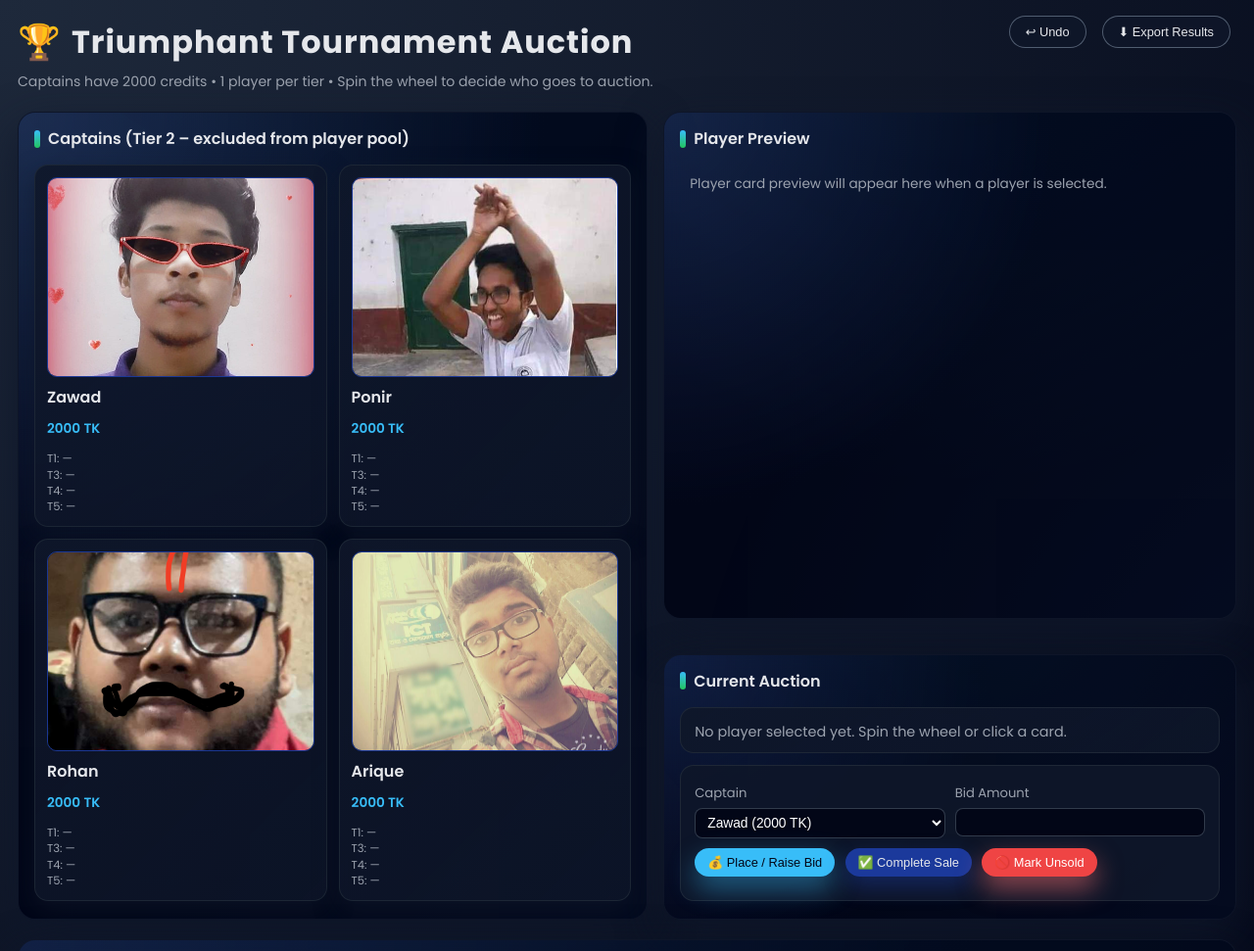
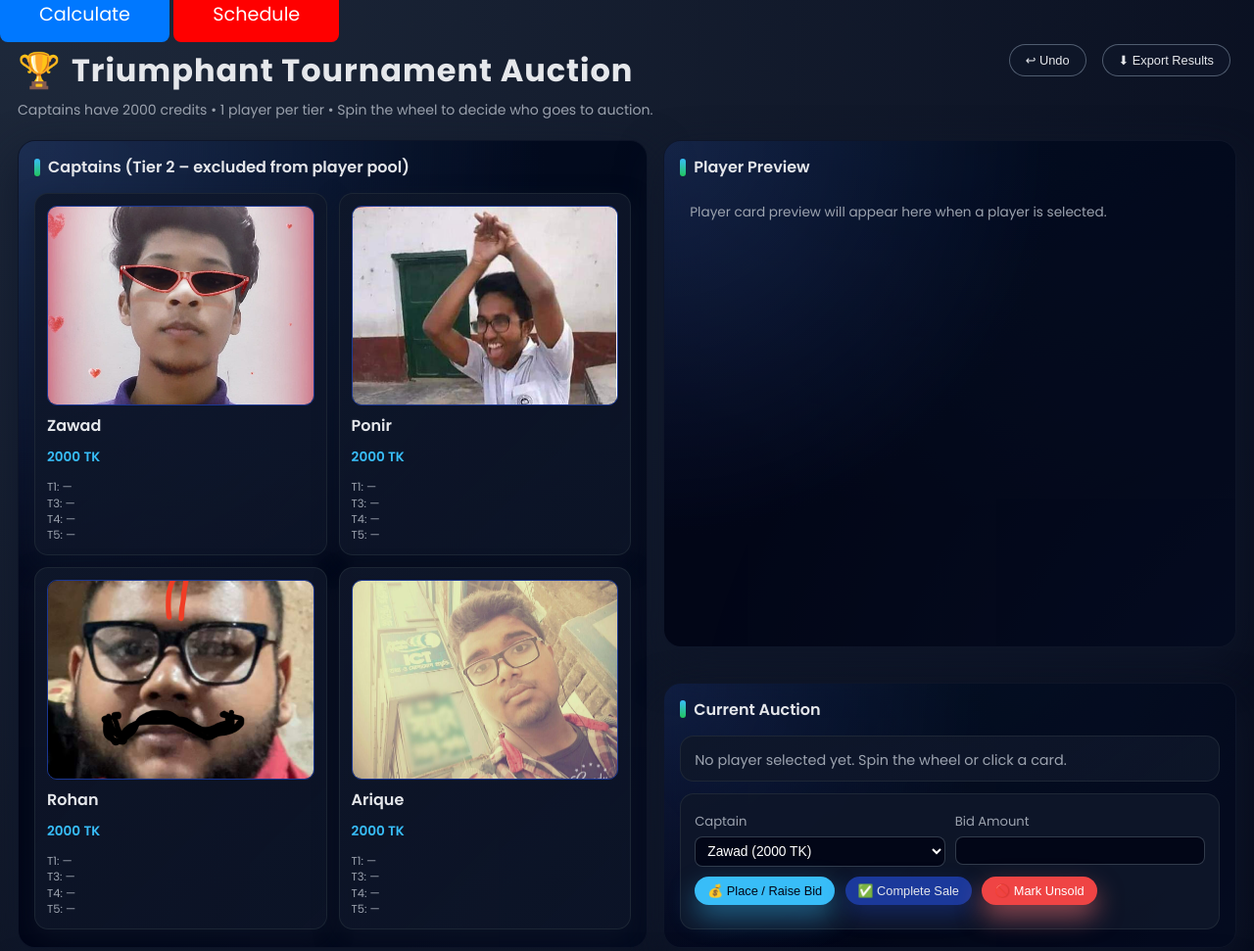
Before and after one commit to CATBHAI/Triumphant_Gaming, a plain HTML site: page index.html in a window 1280 px wide. Shown: the top 971 px of the page at 98% size. Drawn offline with Linux system fonts and the light colour scheme.

Commit message:
Update index.html
added mvp calculator button and schedule button in the main page

```diff
--- a/index.html
+++ b/index.html
@@ -575,10 +575,59 @@ label {
   font-size:0.82rem;
   color:var(--muted);
 }
+.calc-btn {
+    padding: 15px 40px;
+    background: #0078ff;
+    color: white;
+    text-decoration: none;
+    font-size: 1.2rem;
+    border-radius: 8px;
+    transition: 0.3s ease;
+}
+
+/* Hover */
+.calc-btn:hover {
+    background: #005fcc;
+    transform: scale(1.05);
+}
+
+/* Responsive */
+@media (max-width: 480px) {
+    .calc-btn {
+        padding: 12px 30px;
+        font-size: 1rem;
+    }
+}
+.schd{
+    padding: 15px 40px;
+    background: red;
+    color: white;
+    text-decoration: none;
+    font-size: 1.2rem;
+    border-radius: 8px;
+    transition: 0.3s ease;
+}
+
+/* Hover */
+.schd:hover {
+    background: green;
+    transform: scale(1.05);
+}
+
+/* Responsive */
+@media (max-width: 480px) {
+    .schd {
+        padding: 12px 30px;
+        font-size: 1rem;
+    }
+}
+
 </style>
 </head>
 
 <body>
+  <a href="mvpCalculator.html" class="calc-btn">Calculate</a>
+    <a href="schedule.html" class="schd">Schedule</a>
 <div class="app">
 
 <header>
```
